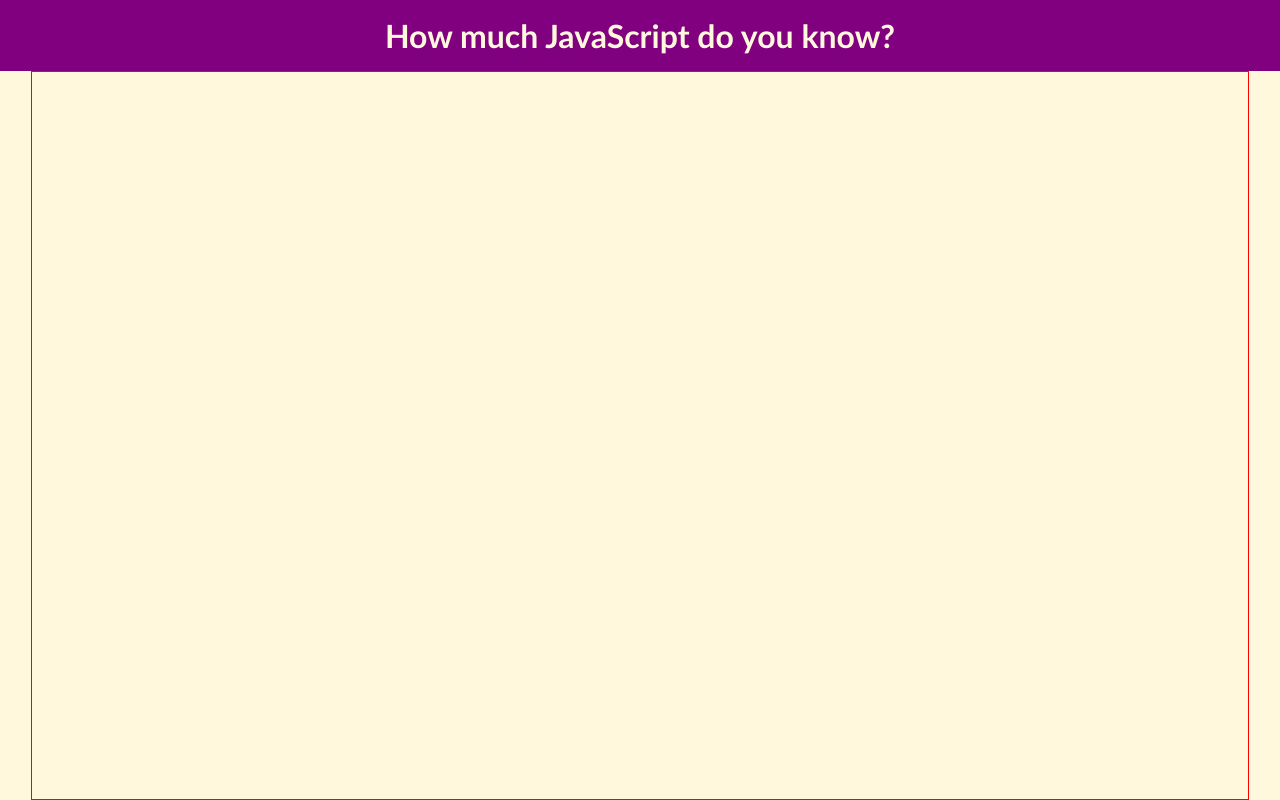
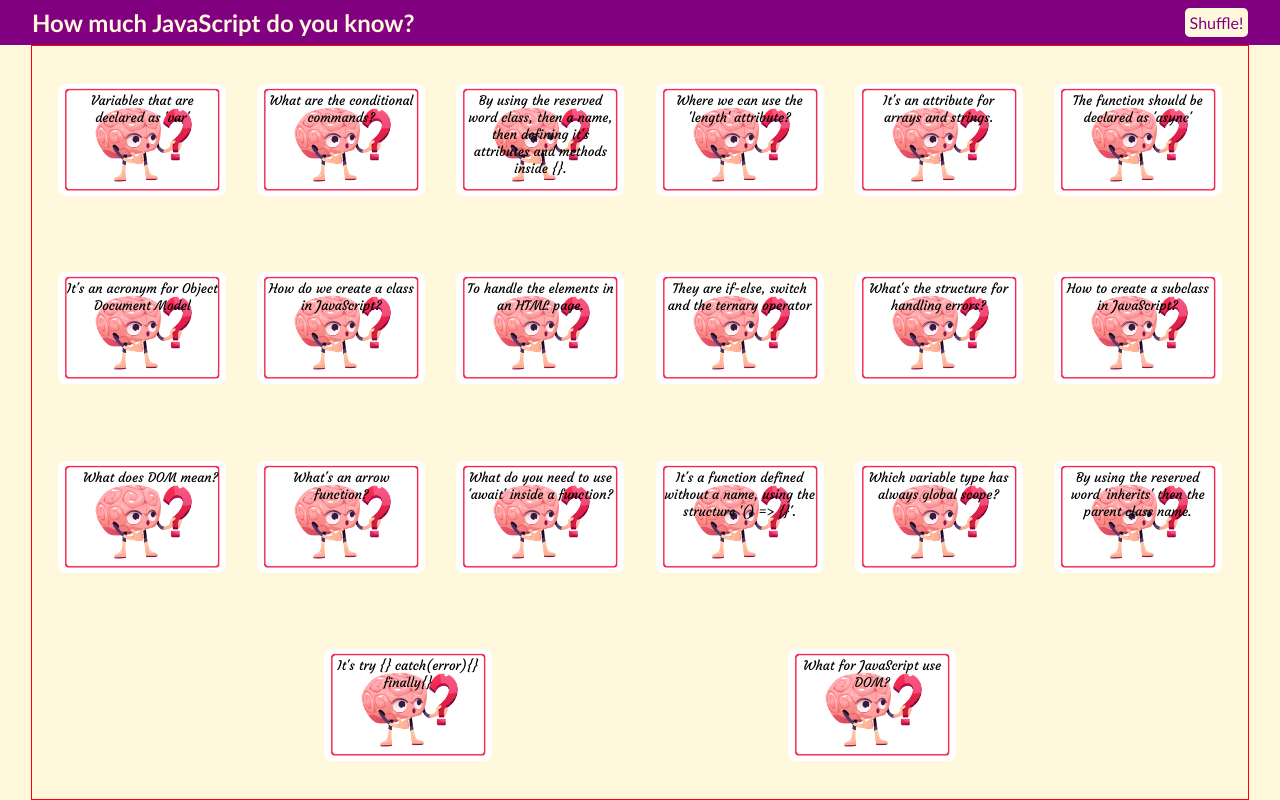
Before and after one commit to PaulaDev21/BootcampTQI-js-memory-game, a plain HTML site: page index.html in a window 1280 px wide. Shown: the top 800 px of the page. Drawn offline with Linux system fonts and the light colour scheme.

Commit message:
UI redesigned to be generated programatically for up tp 10 questions

```diff
--- a/assets/css/memory-game.css
+++ b/assets/css/memory-game.css
@@ -19,26 +19,56 @@
 .memory-header{
     width: 100%;
     height: auto;
-    padding: 1rem;
+    padding: 0.5rem 2rem;
     background-color: purple;
     color: cornsilk;
     text-align: center;
+    display: flex;
+    justify-content: space-between;
+    align-items: center;
+}
+
+.memory-header h1{
+    font-size: 1.5rem;
+    margin-left: 2rem;
+}
+
+#reset-btn {
+    padding: 0.3rem;
+    margin-right: 2rem;
+    background-color: cornsilk;
+    color:purple;
+    border-radius: 0.3rem;
+    border: none;
+    /* box-shadow: 1rem fuchsia; */
+}
+
+#reset-btn:hover{
+    filter:hue-rotate(20deg)
+}
+
+#reset-btn:active{
+    transform:translate(1px, -1px);
+    transform:translate(1px, -1px);
 }
 
 #memory-board{
+    width: 95%;
+    max-width: 100%;
     border:1px solid red;
-    width: 95%;
     height: 100vh;
     display: flex;
-    justify-content:space-evenly;
-    align-items:center;
+    align-items: center;
+    justify-content: space-evenly;
     flex-wrap: wrap;
 }
 
+
 .card-wrapper{
-    max-width: 20%;
-    height:auto;
-    padding: 0.1rem;
+    position: relative;
+    display: flex;
+    align-items: center;
+    justify-content: center;
 }
 
 .card-wrapper:hover{
@@ -47,12 +77,20 @@
 }
 
 .card-top, .card-face{
-    max-width: 12rem;
+    max-height: 7rem;
     border-radius: 0.5rem;
+    box-shadow: 0.2rem gray;
+    margin: 0.3rem;
+
 }
 
 .card-face{
-    max-width: 12rem;
+    position: absolute;
+    top: 0;
+    right: 0;
+    max-height: 6.8rem;
     text-align: center;
+    padding: 0.5rem;
     font-family: 'Courgette', cursive;
+    font-size: small;
 }
--- a/assets/js/memoryUI.js
+++ b/assets/js/memoryUI.js
@@ -1,8 +1,84 @@
-//import {shuffleCards, questions} from './memoryLogic.js';
+//============================= GAME LOGIC ===============================
+
+// const QUESTIONS_FILE = './assets/data/questions.txt';
+
+let MOCK_QUESTIONS = [
+    {
+        question: "What for JavaScript use DOM?",
+        answer: "To handle the elements in an HTML page.",
+    },
+
+    {
+        question: "Where we can use the 'length' attribute?",
+        answer: "It's an attribute for arrays and strings.",
+    },
+
+    {
+        question: "Which variable type has always global scope?",
+        answer: "Variables that are declared as 'var'",
+    },
+
+    {
+        question: "What do you need to use 'await' inside a function?",
+        answer: "The function should be declared as 'async'",
+    },
+    {
+        question: "What does DOM mean?",
+        answer: "It's an acronym for Object Document Model",
+    },
+    {
+        question: "What are the conditional commands?",
+        answer: "They are if-else, switch and the ternary operator",
+    },
+    {
+        question: "What's an arrow function?",
+        answer: "It's a function defined without a name, using the structure '() => {}'.",
+    },
+
+    {
+        question: "How do we create a class in JavaScript?",
+        answer: "By using the reserved word class, then a name, then defining it's attributes and methods inside {}.",
+    },
+
+    {
+        question: "How to create a subclass in JavaScript?",
+        answer: "By using the reserved word 'inherits' then the parent class name.",
+    },
+    {
+        question: "What's the structure for handling errors?",
+        answer: "It's try {} catch(error){} finally{}",
+    },
+
+];
 
 const CARD_TOP_IMAGE = "./assets/img/card-top.jpg";
+const cards = createCards(MOCK_QUESTIONS);
+const memoryBoard = document.getElementById('memory-board')
 
-const QUESTIONS = questions();
+document.getElementsByTagName('body')[0].setAttribute('onload', resetBoard(cards, memoryBoard));
+
+document.getElementById('reset-btn').setAttribute('active', resetBoard(cards, memoryBoard));
+
+function shuffleCards(nCards) {
+    const SHUFFLE_ROUNDS = 100;
+    let generateIndexes = i => [...Array(i).keys()];
+    let indexes = generateIndexes(nCards);
+    let aux;
+
+    for (let round = 0; round < SHUFFLE_ROUNDS; round++) {
+        for (let i = 0; i < nCards; i++) {
+            indexToChange = Math.floor(Math.random() * nCards);
+
+            aux = indexes[i];
+            indexes[i] = indexes[indexToChange];
+            indexes[indexToChange] = aux;
+        }
+    }
+    return indexes;
+}
+
+//===========================INTERFACE CONSTRUCTION============================
+
 
 function buildCardTop(index) {
     let cardTop = document.createElement('img');
@@ -12,48 +88,39 @@
     return cardTop;
 }
 
-function buildCardFace(index, text) {
+function buildCardFace(index, stringType) {
     let cardFace = document.createElement('div');
     cardFace.setAttribute('class', 'card-face');
-    cardFace.setAttribute('id', 'cardFace_' + index);
-    cardFace.innerHTML = text
+    cardFace.setAttribute('id', 'face_' + index);
+    cardFace.innerHTML = MOCK_QUESTIONS[Math.floor(index/2)][stringType];
     return cardFace;
 }
 
-function buildCardWrapper(cardTop, cardFace) {
+function buildCardWrapper(index, attributeName) {
+    let cardTop = buildCardTop(index);
+    let cardFace = buildCardFace(index, attributeName);
     let cardWrapper = document.createElement('div');
+
     cardWrapper.setAttribute('class', 'card-wrapper');
     cardWrapper.appendChild(cardTop);
     cardWrapper.appendChild(cardFace);
+
     return cardWrapper;
 }
 
 function createCards(questions) {
-    const board = document.getElementById('memory-board')
 
     let cardWrappers = [];
-    // let cardFaces = [];
-    let question = true;
-    let cardTop, cardFace;
 
-    for (let i = 0; i < questions.length; i++) {
-        cardTop = buildCardTop(i);
-        cardFace = buildCardFace(i);
+    for (let i = 0; i < questions.length * 2; i += 2) {
 
-        if (question) {
-            cardFace.innerHTML = questions[i].question;
-        }
-        else {
-            cardFace.innerHTML = questions[i].answer;
-        }
-        cardWrappers.push(buildCardWrapper(cardTop, cardFace));
-        question = !question;
-
+        cardWrappers.push(buildCardWrapper(i, 'question'));
+        cardWrappers.push(buildCardWrapper(i+1, 'answer'));
     }
     return cardWrappers;
 }
 
-function createBoard(cardWrappers, boardElement) {
+function resetBoard(cardWrappers, boardElement) {
     let sInd = shuffleCards(cardWrappers.length);
 
     let randomCard, cardIndex;
@@ -65,6 +132,3 @@
     }
     return boardElement;
 }
-
-
-console.log(createCards(QUESTIONS), document.getElementById('memory-board'))
--- a/index.html
+++ b/index.html
@@ -5,7 +5,7 @@
     <meta charset="UTF-8">
     <meta http-equiv="X-UA-Compatible" content="IE=edge">
     <meta name="viewport" content="width=device-width, initial-scale=1.0">
-    <link rel="stylesheet" href="assets/css/memory-game.css">
+    <link rel="stylesheet" href="./assets/css/memory-game.css">
     <title>Learn it all!</title>
 
 </head>
@@ -14,13 +14,16 @@
     <main class="memory-wrapper">
         <header class="memory-header">
             <h1>How much JavaScript do you know?</h1>
+            <div id="reset-btn">
+                Shuffle!
+            </div>
         </header>
 
-        <section id="memory-board">
+        <section id="memory-board" onload="resetBoard()">
 
         </section>
     </main>
-    <script src="./assets/js/memoryUI.js"></script>
+    <script src="./assets/js/memoryUI.js" type="text/JavaScript"></script>
 </body>
 
 </html>
```
Also changed, not shown: assets/js/memoryLogic.js (+3 -5 lines).
